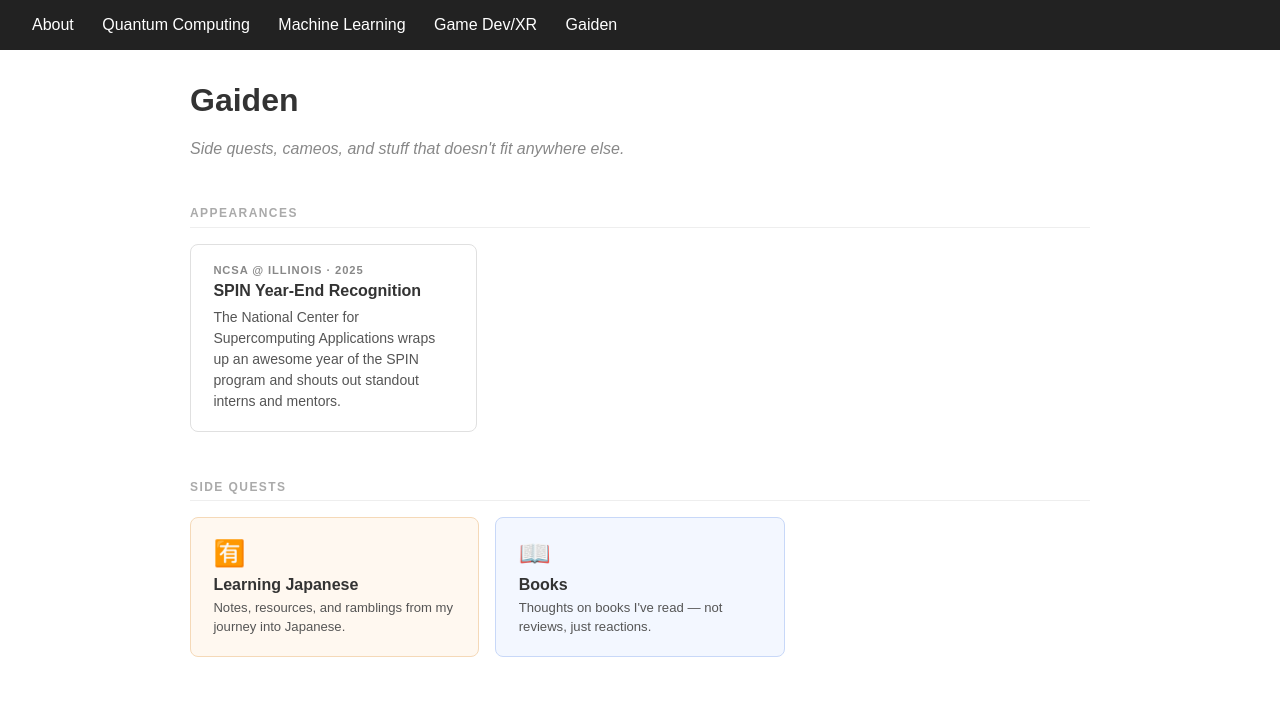
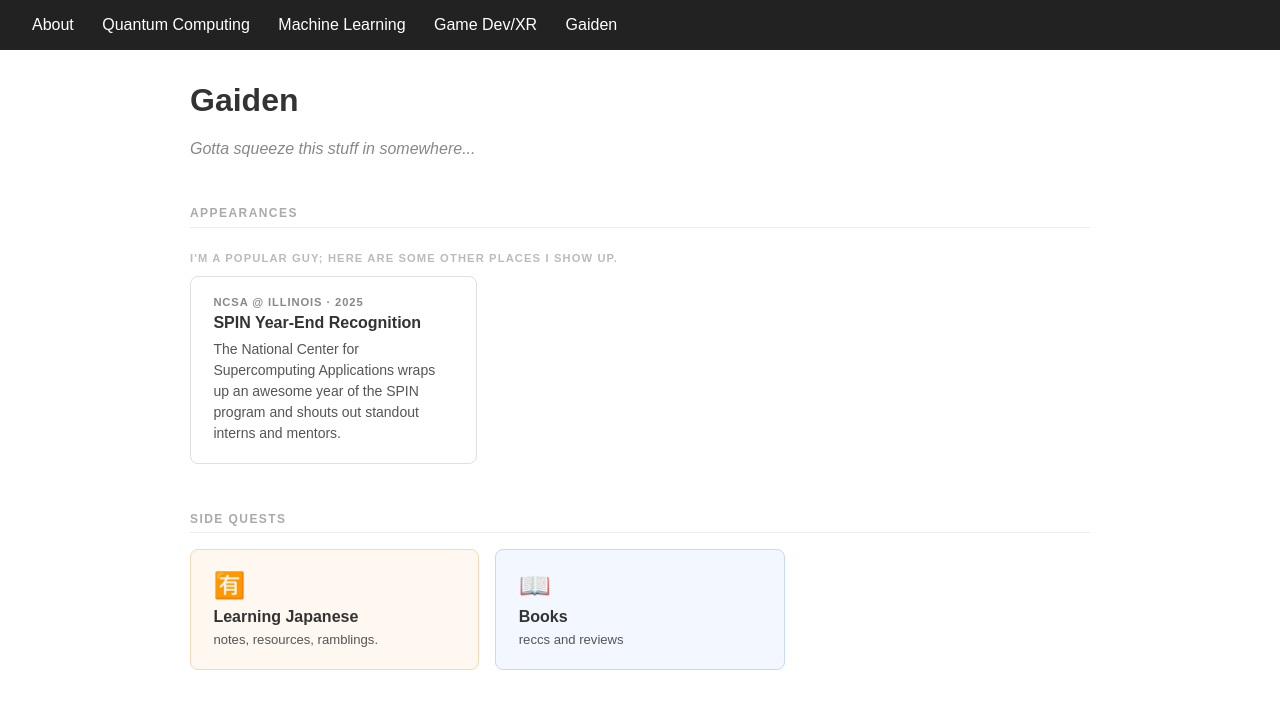
Before and after one commit to AAbhi256/AAbhi256.github.io, a Jekyll site: the page built from gaiden.md, in a window 1280 px wide. Shown: the top 709 px of the page. Built offline with Jekyll 4.4.1, drawn with Linux system fonts in a browser that asks for light colours.

Commit message:
small tweaks

```diff
--- a/gaiden.md
+++ b/gaiden.md
@@ -15,6 +15,15 @@ title: Gaiden
     margin: 3rem 0 1rem;
     padding-bottom: 0.4rem;
     border-bottom: 1px solid #eee;
+  }
+
+  .section-subheader {
+    font-size: 0.7rem;
+    font-weight: 600;
+    letter-spacing: 0.1em;
+    text-transform: uppercase;
+    color: #bbb;
+    margin: 1.5rem 0 0.75rem;
   }
 
   /* Appearance cards — horizontal feel */
@@ -57,13 +66,16 @@ title: Gaiden
 
   .qt-japanese { background: #fff8f0; border: 1px solid #f5d9b8; }
   .qt-books    { background: #f3f7ff; border: 1px solid #c8d8f8; }
+
 </style>
 
 # Gaiden
 
-<p class="gaiden-intro">Side quests, cameos, and stuff that doesn't fit anywhere else.</p>
+<p class="gaiden-intro">Gotta squeeze this stuff in somewhere...</p>
 
 <div class="section-header">Appearances</div>
+<div class="section-subheader">I'm a popular guy; here are some other places I show up.</div>
+
 
 <div class="card-grid">
 
@@ -82,13 +94,13 @@ title: Gaiden
   <a class="quest-tile qt-japanese" href="/gaiden/japanese">
     <div class="qt-icon">🈶</div>
     <div class="qt-title">Learning Japanese</div>
-    <div class="qt-desc">Notes, resources, and ramblings from my journey into Japanese.</div>
+    <div class="qt-desc">notes, resources, ramblings.</div>
   </a>
 
   <a class="quest-tile qt-books" href="/gaiden/books">
     <div class="qt-icon">📖</div>
     <div class="qt-title">Books</div>
-    <div class="qt-desc">Thoughts on books I've read — not reviews, just reactions.</div>
+    <div class="qt-desc">reccs and reviews</div>
   </a>
 
 </div>
```
